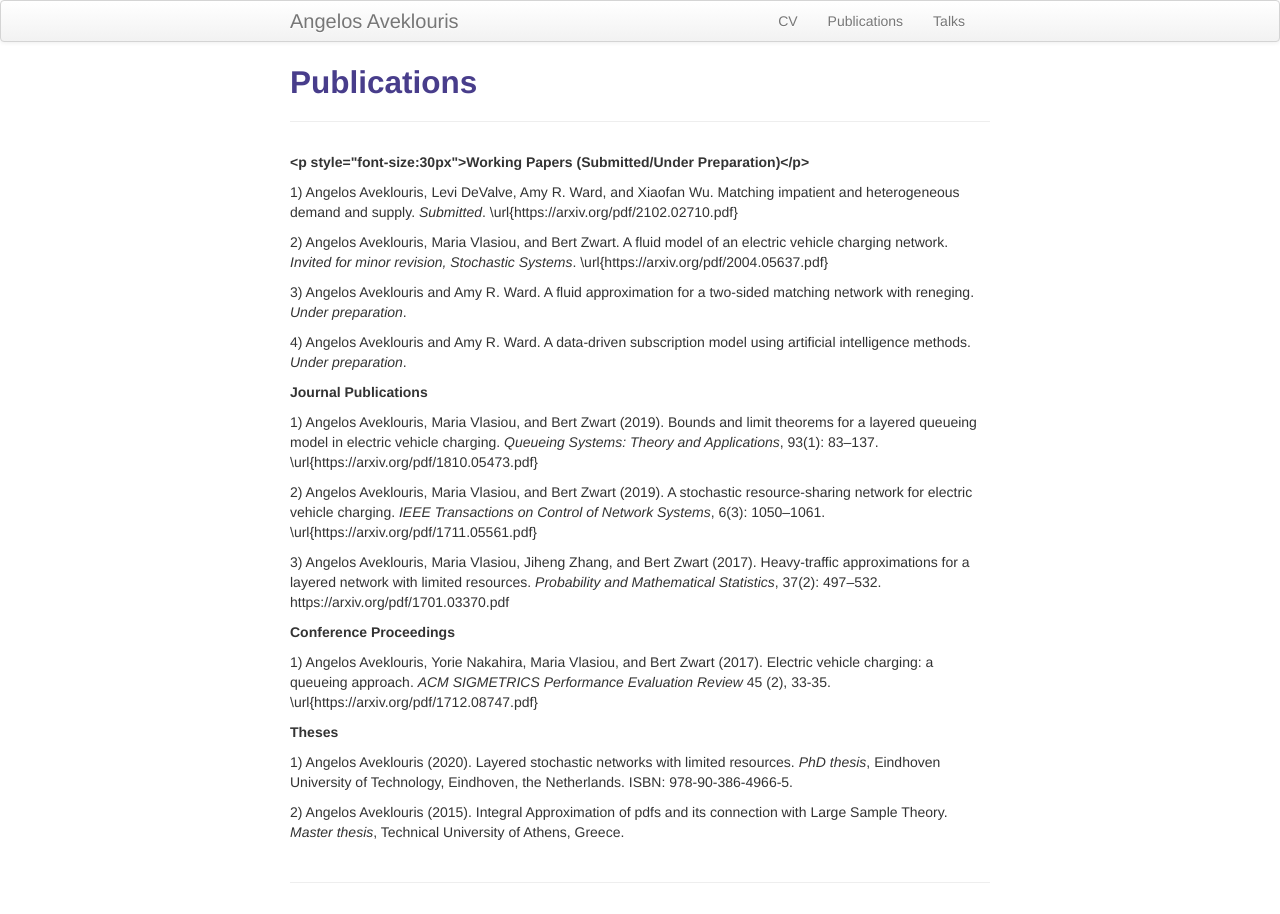
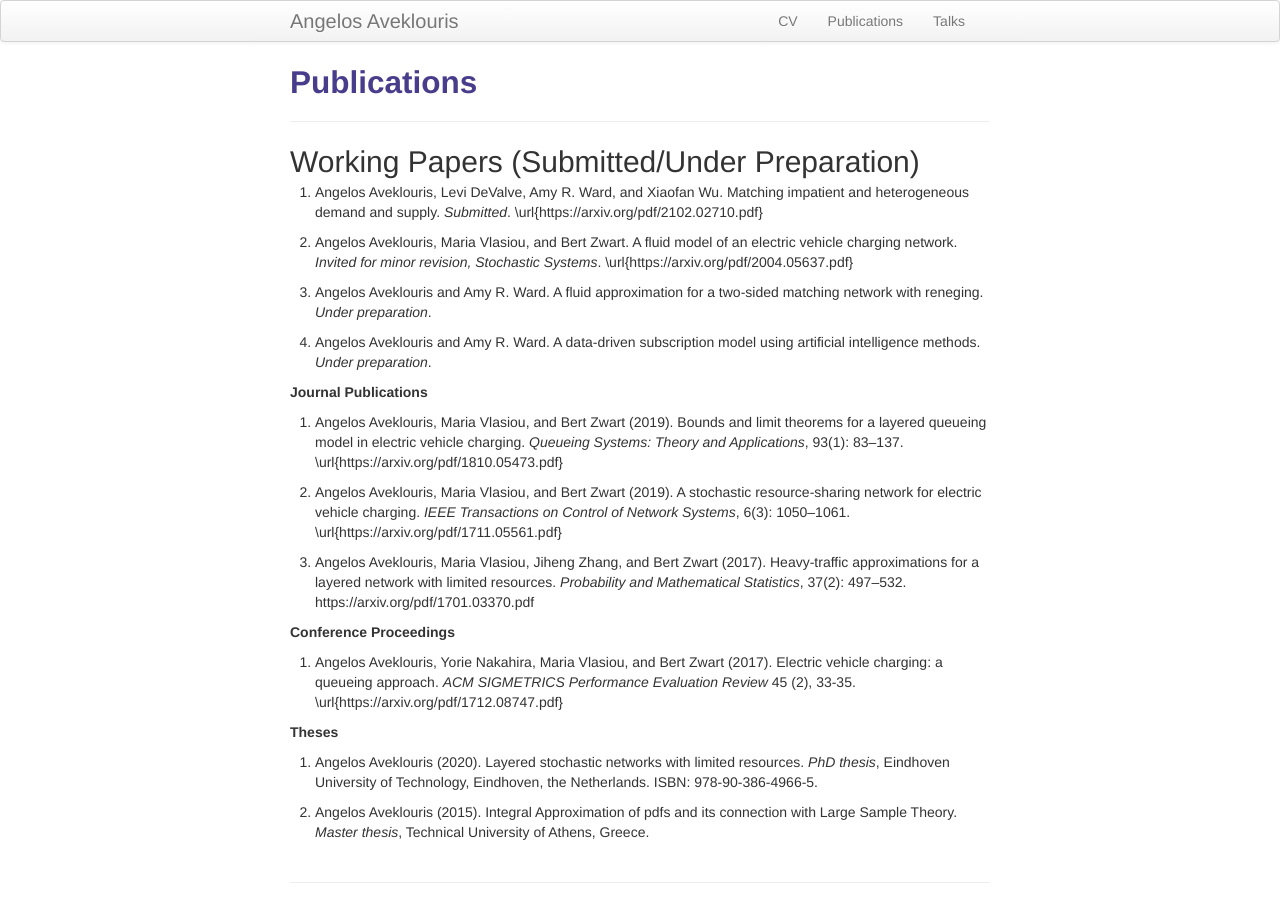
Before and after one commit to Angelos90/Angelos90.github.io, a Jekyll site: the page built from pages/publications.md, in a window 1280 px wide. Built offline with Jekyll 4.4.1, drawn with Linux system fonts in a browser that asks for light colours.

Commit message:
Update publications.md

```diff
--- a/pages/publications.md
+++ b/pages/publications.md
@@ -4,45 +4,45 @@ title: Publications
 description: Angelos Aveklouris' Publications
 ---
 
-<b><p style="font-size:30px">Working Papers (Submitted/Under Preparation)</p>
+<p style="font-size:30px">Working Papers (Submitted/Under Preparation)</p>
 
- 1) Angelos Aveklouris, Levi DeValve,  Amy R. Ward, and Xiaofan Wu. Matching impatient and heterogeneous demand and supply.
+ 1. Angelos Aveklouris, Levi DeValve,  Amy R. Ward, and Xiaofan Wu. Matching impatient and heterogeneous demand and supply.
    *Submitted*. \url{https://arxiv.org/pdf/2102.02710.pdf}
 
- 2) Angelos Aveklouris, Maria Vlasiou, and Bert Zwart. A fluid model of an electric vehicle charging network. *Invited for minor revision, Stochastic Systems*. \url{https://arxiv.org/pdf/2004.05637.pdf}
+ 2. Angelos Aveklouris, Maria Vlasiou, and Bert Zwart. A fluid model of an electric vehicle charging network. *Invited for minor revision, Stochastic Systems*. \url{https://arxiv.org/pdf/2004.05637.pdf}
 
 
- 3) Angelos Aveklouris and Amy R. Ward. A fluid approximation for a two-sided matching network with reneging.
+ 3. Angelos Aveklouris and Amy R. Ward. A fluid approximation for a two-sided matching network with reneging.
     *Under preparation*.
 
- 4)  Angelos Aveklouris and Amy R. Ward.  A data-driven subscription model using artificial intelligence methods.
+ 4.  Angelos Aveklouris and Amy R. Ward.  A data-driven subscription model using artificial intelligence methods.
      *Under preparation*.
 
 <b>Journal Publications
 
- 1) Angelos Aveklouris, Maria Vlasiou, and Bert Zwart (2019). Bounds and limit theorems for a layered queueing model in electric vehicle charging.
+ 1. Angelos Aveklouris, Maria Vlasiou, and Bert Zwart (2019). Bounds and limit theorems for a layered queueing model in electric vehicle charging.
     *Queueing Systems: Theory and Applications*, 93(1): 83--137.
       \url{https://arxiv.org/pdf/1810.05473.pdf}
 
- 2)  Angelos Aveklouris, Maria Vlasiou, and Bert Zwart (2019). A stochastic resource-sharing network for electric vehicle charging.
+ 2.  Angelos Aveklouris, Maria Vlasiou, and Bert Zwart (2019). A stochastic resource-sharing network for electric vehicle charging.
     *IEEE Transactions on Control of Network Systems*, 6(3): 1050--1061.
     \url{https://arxiv.org/pdf/1711.05561.pdf}
 
-3) Angelos Aveklouris, Maria Vlasiou, Jiheng Zhang, and Bert Zwart (2017).  Heavy-traffic approximations for a layered network with limited resources.
+3. Angelos Aveklouris, Maria Vlasiou, Jiheng Zhang, and Bert Zwart (2017).  Heavy-traffic approximations for a layered network with limited resources.
    *Probability and Mathematical Statistics*, 37(2): 497--532.  https://arxiv.org/pdf/1701.03370.pdf
 
 <b>Conference Proceedings
 
-1) Angelos Aveklouris, Yorie Nakahira, Maria Vlasiou, and Bert Zwart (2017). Electric vehicle charging: a queueing approach.
+1. Angelos Aveklouris, Yorie Nakahira, Maria Vlasiou, and Bert Zwart (2017). Electric vehicle charging: a queueing approach.
    *ACM SIGMETRICS Performance Evaluation Review* 45 (2), 33-35.
 \url{https://arxiv.org/pdf/1712.08747.pdf}
 
 <b>Theses
 
-   1) Angelos Aveklouris (2020). Layered stochastic networks with limited resources. *PhD thesis*, Eindhoven University of Technology, Eindhoven, the Netherlands.
+   1. Angelos Aveklouris (2020). Layered stochastic networks with limited resources. *PhD thesis*, Eindhoven University of Technology, Eindhoven, the Netherlands.
       ISBN: 978-90-386-4966-5.
 
-  2) Angelos Aveklouris (2015). Integral Approximation of pdfs and its connection with Large Sample Theory. *Master thesis*, Technical University of Athens, Greece.
+  2. Angelos Aveklouris (2015). Integral Approximation of pdfs and its connection with Large Sample Theory. *Master thesis*, Technical University of Athens, Greece.
 
 
 
```
